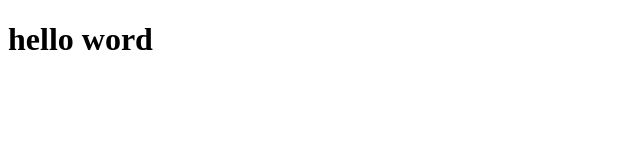
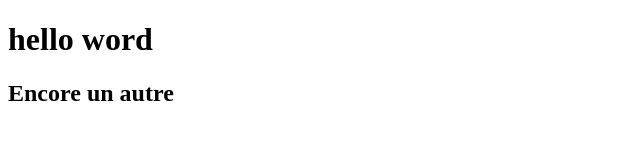
Before and after one commit to Elisee-des/Test, a plain HTML site: page index.html in a window 1280 px wide. Shown: the whole page, without its empty margins (0-640 px from the left). Drawn offline with Linux system fonts and the light colour scheme.

Commit message:
changement index

```diff
--- a/index.html
+++ b/index.html
@@ -9,6 +9,6 @@
 <body>
 
     <h1>hello word</h1>
-
+    <h2>Encore un autre</h2>
 </body>
 </html>
```
